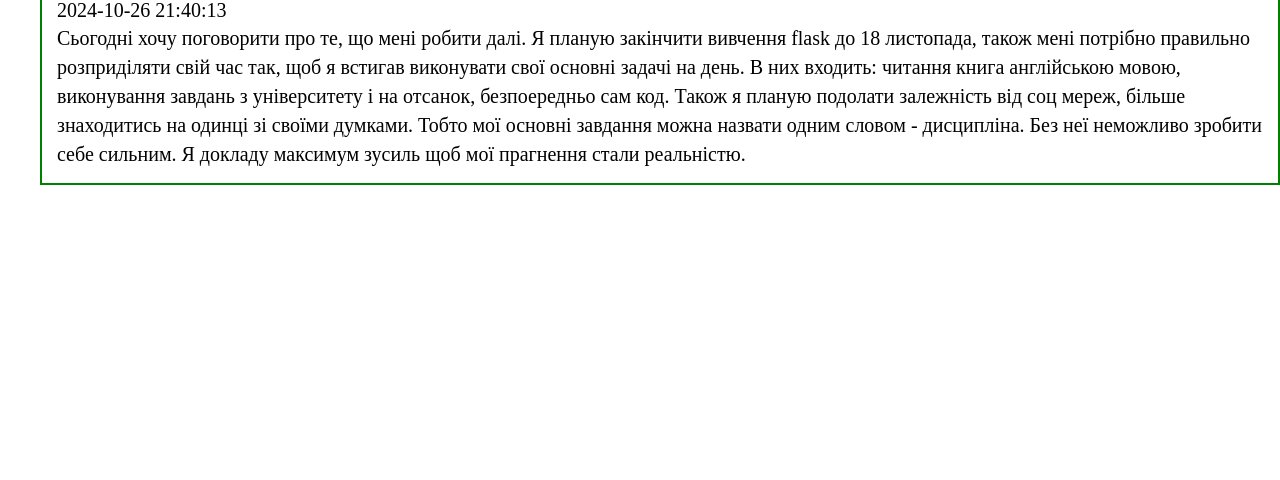
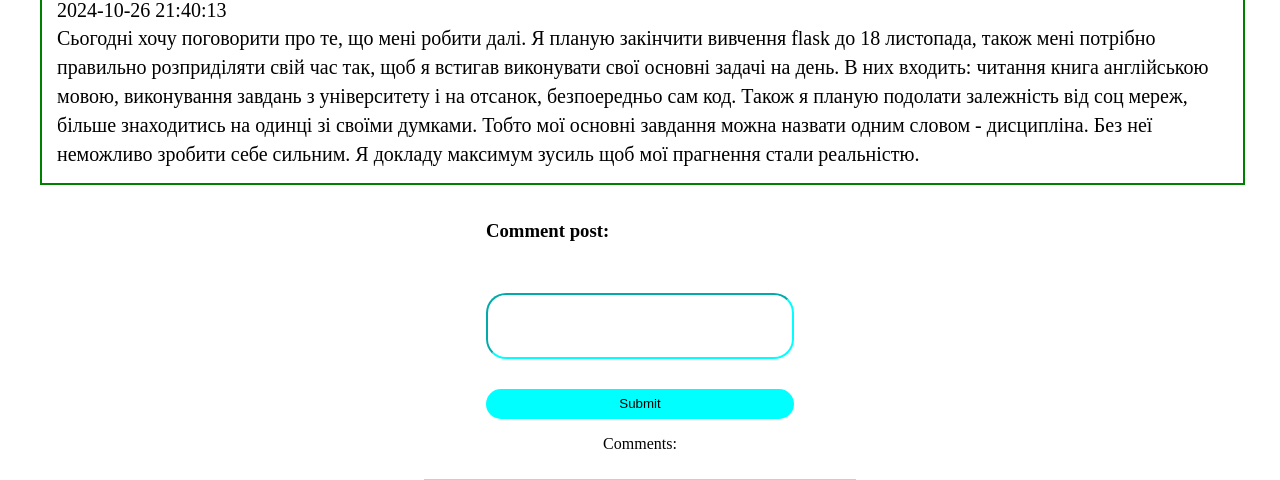
Before and after one commit to MBSkyWalker/backend_flask_learn, a Flask app: page /post/11 in a window 1280 px wide. Shown: the part 439-919 px from the top of the page. Before the commit the page ends 624 px from the top, so only its background shows below. Run offline with Flask 2, Linux system fonts and the light colour scheme; a user stored in the database is signed in; data comes from the database, SQL or seed files in the repository; both versions use the stored data as it was after the commit; some libraries are stand-ins or nearby versions.

Commit message:
Comments to posts and admin interface

```diff
--- a/forms.py
+++ b/forms.py
@@ -19,3 +19,8 @@ class PostForm(FlaskForm):
 class EditPostFrom(FlaskForm):
     body = TextAreaField('Edit your post here', validators=[DataRequired()])
     submit = SubmitField('Confirm')
+
+
+class CommentForm(FlaskForm):
+    body = StringField('', validators=[DataRequired()])
+    submit = SubmitField('Submit')
--- a/main.py
+++ b/main.py
@@ -10,7 +10,7 @@ from flask_mail import Mail, Message
 import random
 from datetime import datetime
 from flask_moment import Moment
-from forms import EditProfileForm, PostForm, EditPostFrom
+from forms import EditProfileForm, PostForm, EditPostFrom, CommentForm
 import oauthlib
 
 
@@ -25,6 +25,8 @@ app = Flask(__name__)
 
 app.config['SECRET_KEY'] = 'I like monkeys'
 app.config['FLASKY_POST_PER_PAGE'] = 3
+
+app.config['FLASKY_COMMENTS_PER_PAGE'] = 5
 
 basedir = os.path.abspath(os.path.dirname(__file__))
 app.config["SQLALCHEMY_DATABASE_URI"] = \
@@ -116,9 +118,17 @@ class User(UserMixin, db.Model):
 
     comments = db.relationship('Comment', backref='user', lazy='dynamic')
 
+    post_comments = db.relationship('PostComment', backref='user', lazy='dynamic')
+
     role_id = db.Column(db.Integer, db.ForeignKey('roles.id'))
 
-
+    @staticmethod
+    def add_self_follows():
+        for user in User.query.all():
+            if not user.is_following(user):
+                user.follow(user)
+                db.session.add(user)
+                db.session.commit()
     @property
     def followed_posts(self):
         return Post.query.join(Follow, Follow.followed_id==Post.author_id).filter(Follow.follower_id==self.id)
@@ -142,6 +152,8 @@ class User(UserMixin, db.Model):
                 self.role = Role.query.filter_by(name='Admin').first()
                 if self.role is None:
                     self.role = Role.query.filter_by(default=True)
+
+        self.follow(self)
 
         if self.email is not None and self.avatar_hash is None:
             self.avatar_hash = self.gravatar_hash()
@@ -254,7 +266,16 @@ class Post(db.Model):
 
     author_id = db.Column(db.Integer, db.ForeignKey('users.id'))
 
+    post_comments = db.relationship('PostComment', backref='post', lazy='dynamic')
+class PostComment(db.Model):
+    __tablename__ = 'post_comments'
+    id = db.Column(db.Integer, primary_key=True)
+    body = db.Column(db.Text)
+    timestamp = db.Column(db.DateTime, index=True, default=datetime.now)
+    disabled = db.Column(db.Boolean)
 
+    author_id = db.Column(db.Integer, db.ForeignKey('users.id'))
+    post_id = db.Column(db.Integer, db.ForeignKey('posts.id'))
 
 class Role(db.Model):
     __tablename__ = 'roles'
@@ -458,6 +479,7 @@ def confirm_email():
         user_confirm_number = request.form.get('confirm_email')
         if user_confirm_number == session.get('confirm_number'):
             current_user.confirmed = True
+
             db.session.commit()  # Збереження змін в базу даних
             return 'You confirmed your account successfully'
         else:
@@ -497,7 +519,8 @@ def user(username):
 
     for u in user_followed:
         followed += 1
-
+    followers -= 1
+    followed -= 1
     return render_template('user.html', user=user, formatted_timestamp=formatted_timestamp, formatted_timestamp2=formatted_timestamp2,
                            posts=posts, followers=str(followers), followed=str(followed))
 
@@ -560,10 +583,61 @@ def write_post():
 
     return render_template('write_post.html', form=form)
 
-@app.route('/post/<int:id>')
+
+@app.route('/post/<int:id>', methods=['GET', 'POST'])
 def post(id):
     post = Post.query.get_or_404(id)
-    return render_template('one_post.html', posts=[post])
+    form = CommentForm()
+
+    if form.validate_on_submit():
+        comment = PostComment(
+            body=form.body.data,
+            post_id=post.id,
+            author_id= current_user.id,
+            disabled=False
+        )
+        db.session.add(comment)
+        db.session.commit()
+
+        return redirect(url_for('.post', id=post.id, page=-1))
+
+    page = request.args.get('page', 1, type=int)
+    if page == -1:
+        page = (post.post_comments.count() - 1) // app.config['FLASKY_COMMENTS_PER_PAGE'] + 1
+
+    pagination = post.post_comments.order_by(PostComment.timestamp.asc()).paginate(
+        page=page,
+        per_page=app.config['FLASKY_COMMENTS_PER_PAGE'],
+        error_out=False
+    )
+    comments = pagination.items
+
+    return render_template(
+        'one_post.html',
+        posts=[post],
+        form=form,
+        comments=comments,
+        pagination=pagination
+    )
+
+
+@app.route('/disable-comment/<int:id>')
+def disable_comment(id):
+    comment = PostComment.query.filter_by(id=id).first()
+    comment.disabled = True
+    db.session.commit()
+
+    return redirect(url_for('post', id=comment.post_id))
+
+@app.route('/enable-comment/<int:id>')
+def enable_comment(id):
+    comment = PostComment.query.filter_by(id=id).first()
+    comment.disabled = False
+    db.session.commit()
+
+    return redirect(url_for('post', id=comment.post_id))
+
+
 
 @app.route('/edit_post/<int:id>', methods=['GET', 'POST'])
 def edit_post(id):
@@ -702,3 +776,15 @@ def show_followed():
     resp = make_response(redirect(url_for('posts')))
     resp.set_cookie('show_followed', '1', max_age=30*24*60*60) # 30 days
     return resp
+
+@login_required
+@admin_required
+@app.route('/show-disabled')
+def show_disabled():
+    page = request.args.get('page', 1, type=int)
+    pagination = PostComment.query.filter_by(disabled=True).order_by(PostComment.timestamp.desc()).paginate(
+    page=page, per_page=app.config['FLASKY_COMMENTS_PER_PAGE'],
+    error_out=False)
+    comments = pagination.items
+    return render_template('disabled_comment.html', comments=comments,
+    pagination=pagination, page=page)
--- a/static/main.css
+++ b/static/main.css
@@ -113,6 +113,7 @@ header, li, a{
     line-height: 1.8rem;
     border: 2px solid green;
     margin-top: 15px;
+    margin-right: 35px;
 }
 
 .comment_button:hover{
--- a/templates/comment.html
+++ b/templates/comment.html
@@ -2,8 +2,8 @@
 
 {% block comment %}
 <form action="/create_comment" class="comment_form", method="post">
-    <input type="text" class="comment_input", name="comment_body" placeholder="Напишіть коментар">
-    <button type="submit" class="comment_button"> Залишити коментар</button>
+    <input type="text" class="comment_input", name="comment_body" placeholder="Напишіть адміністратору, він відповість вам дуже швидко">
+    <button type="submit" class="comment_button"> Відправити листа</button>
 </form>
 
 {% endblock %}
--- a/templates/followers.html
+++ b/templates/followers.html
@@ -6,6 +6,9 @@
 {% block comment %} {% endblock %}
 {% block followers %}
 {% for follower in followers %}
+{% if follower.follower.name == user.name %}
+
+{% else %}
   <div class="follower_info_cont">
   <a href="{{ url_for('.user', username=follower.follower.name) }}">
     <img src="{{ follower.follower.gravatar(size=40) }}" alt="avatar">
@@ -13,6 +16,8 @@
   <p>{{ follower.follower.name }}</p><br>
   <p>Followed you {{ follower.timestamp.strftime('%Y-%m-%d') }}</p>
    </div>
+
+  {% endif %}
 {% endfor %}
 
 
--- a/templates/home.html
+++ b/templates/home.html
@@ -25,6 +25,9 @@
             <li><a href="/write-post">Write post</a></li>
             <li><a class="ref" href="/posts">Feed</a></li>
             <li><a href="{{ url_for('create_comment') }}">Create comment</a></li>
+            {% if current_user.is_admin() %}
+            <li><a href="{{ url_for('show_disabled')}}">Show disabled</a></li>
+            {% endif %}
 
     {% else %}
         <!-- <li><a href="{{ url_for('response') }}">Response</a></li> -->
@@ -55,6 +58,7 @@
     {% block write_post %} {% endblock %}
     {% block one_post %} {% endblock %}
     {% block followers %} {% endblock %}
+    {% block disabled_comments %}{% endblock %}
     {% if messages %}
 
             {% for message in messages %}
--- a/templates/one_post.html
+++ b/templates/one_post.html
@@ -6,7 +6,7 @@
 {% block one_post %}
 {% for post in posts %}
 <ul class="posts">
-    {% for post in posts %}
+
     <li class="post">
         <div class="profile-thumbnail">
             <a href="{{ url_for('.user', username=post.author.name) }}">
@@ -33,5 +33,61 @@
     <li>No posts available.</li>
     {% endfor %}
 </ul>
+
+<div class="user_info_cont">
+    <h3>Comment post:</h3>
+    <form method="POST"  class="comment_form">
+            {{ form.hidden_tag() }}
+
+                {{ form.body.label }}
+                {{ form.body(class="comment_input") }}
+
+                {{ form.submit(class="comment_button") }}
+
+        </form>
+    </div>
+
+
+
+<p>Comments: </p>
+{% for comment in comments %}
+{% if not comment.disabled %}
+<div class="follower_info_cont">
+<div class="user_info_cont">
+    <a href="{{ url_for('.user', username=comment.user.name) }}">
+        <img src="{{ comment.user.gravatar(size=40) }}" alt="avatar">
+      </a>
+    <div>{{ comment.user.name }}</div>
+
+    <div>{{ comment.body }}</div>
+
+    <div>{{ comment.timestamp.strftime('%Y-%m-%d') }}</div>
+    {% if current_user.is_admin() %}
+
+      <a href="{{ url_for('disable_comment',  id=comment.id) }}"><button  class="comment_button">Disable comment</button></a>
+    {% endif %}
+{% endif %}
+
+
+
+
+
+
+</div>
+</div>
 {% endfor %}
+
+{% if pagination.has_prev %}
+<a href="{{ url_for('post',id=post.id, page=pagination.prev_num) }}"></a>
+
+{% endif %}
+
+{% if pagination.has_next %}
+<a href="{{ url_for('post', id=post.id, page=pagination.next_num) }}"></a>
+
+{% endif %}
+
+
+
+
 {% endblock %}
```
Also changed, not shown: migrations/versions/131477a33e13_postcomment_table_added_and_rel_with_.py (added, +44 -0 lines), templates/disabled_comment.html (added, +28 -0 lines), data.sqlite.
